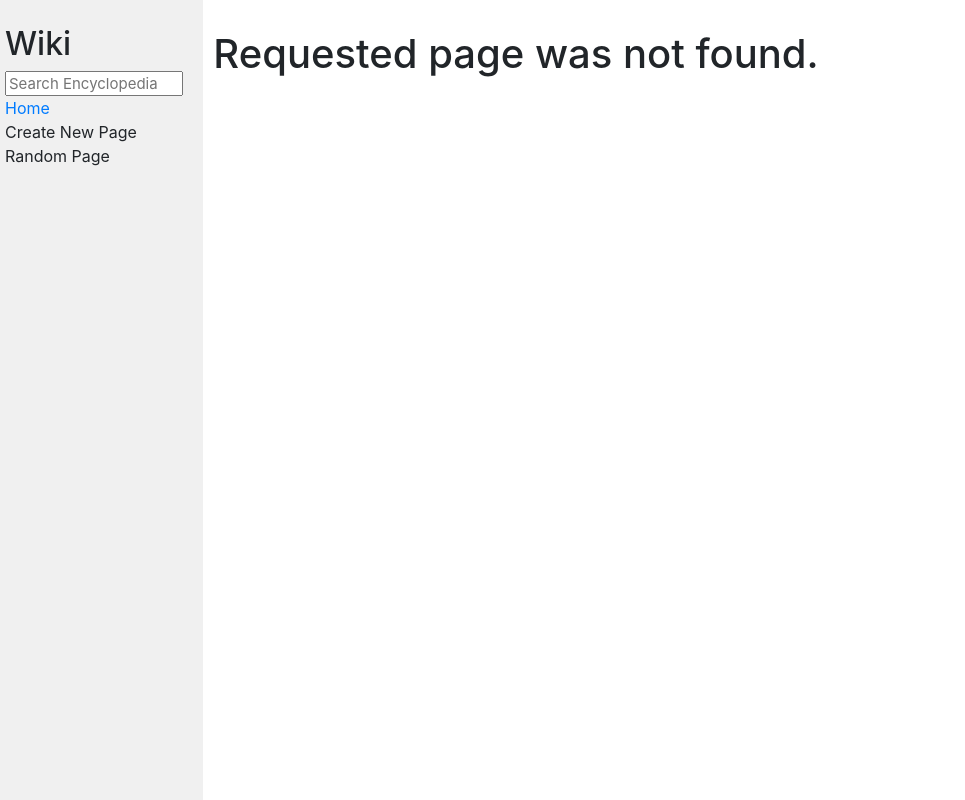
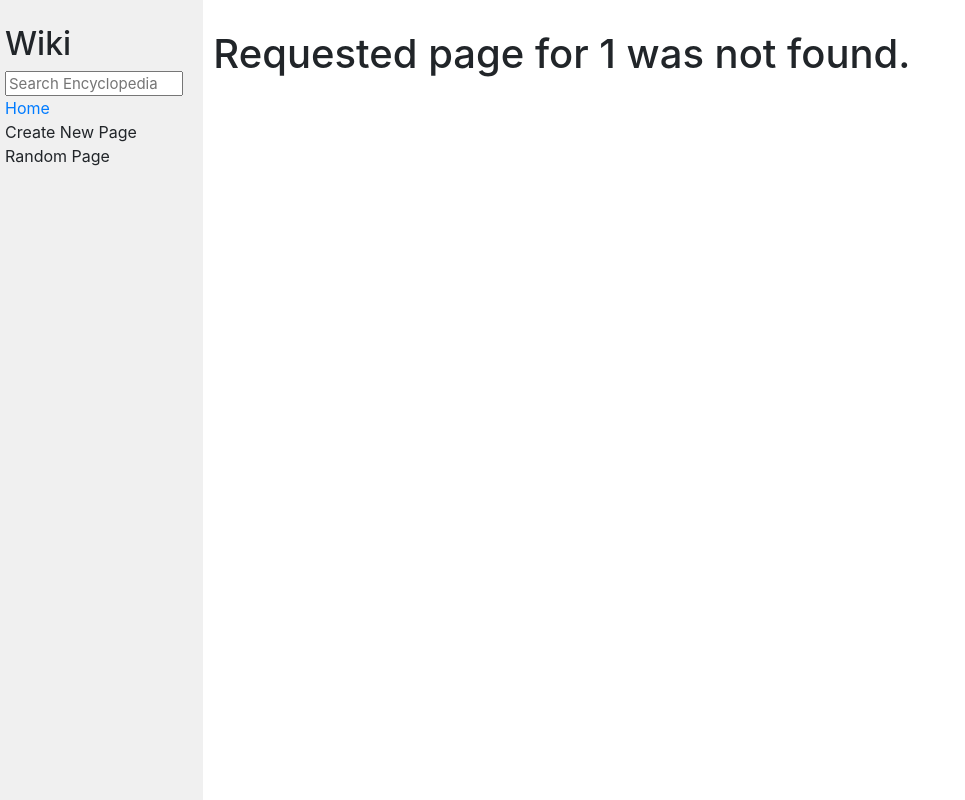
Before and after one commit to afiqahshamin/wiki, a Django app: page /wiki/1 in a window 1280 px wide. Shown: the whole page, without its empty margins (0-965 px from the left). Run offline with Django 3.2, Linux system fonts and the light colour scheme; some libraries are stand-ins or nearby versions.

Commit message:
Edited error page

```diff
--- a/encyclopedia/templates/encyclopedia/error.html
+++ b/encyclopedia/templates/encyclopedia/error.html
@@ -1,9 +1,9 @@
 {% extends "encyclopedia/layout.html" %}
 
 {% block title %}
-    Error
+    Error: Not Found
 {% endblock %}
 
 {% block body %}
-    <h1>Requested page was not found.</h1>
+    <h1>Requested page for {{title}} was not found.</h1>
 {% endblock %}
```
